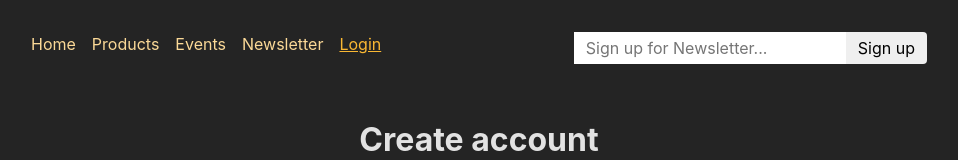
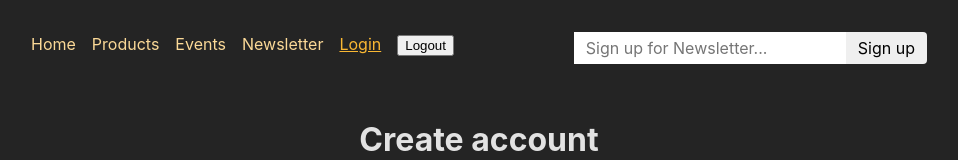
Before and after one commit to Ccharliiee/UReactS201ReactRouter, a React (Create React App) app: page /auth in a window 1280 px wide. Shown: the top 160 px of the page, without its empty margins (161-1119 px from the left). Built offline with nearby package versions, Linux system fonts and the light colour scheme.

Commit message:
add logout function

```diff
--- a/src/App.js
+++ b/src/App.js
@@ -22,6 +22,7 @@ import { eventUploadAction } from "./component/EventForm";
 import NewsletterPage, { newsletterSignupAction } from "./pages/Newsletter";
 import { ErrorPage } from "./pages/errorpage";
 import AuthenticationPage, { authAction } from "./pages/Authentication";
+import { LogoutAction } from "./pages/logout";
 
 const router = createBrowserRouter(
   createRoutesFromElements(
@@ -31,6 +32,7 @@ const router = createBrowserRouter(
         element={<AuthenticationPage />}
         action={authAction}
       />
+      <Route path="/logout" action={LogoutAction} />
       <Route index element={<HomePage />} />
       <Route path="/products" element={<ProductRootLayout />}>
         <Route index element={<ProductContainerFluidExample />} />
--- a/src/component/mainNav.js
+++ b/src/component/mainNav.js
@@ -1,4 +1,4 @@
-import { NavLink } from "react-router-dom";
+import { Form, NavLink } from "react-router-dom";
 
 import classes from "./mainNav.module.css";
 import NewsletterSignup from "./NewsletterSignup";
@@ -60,6 +60,12 @@ const MainNav = () => {
               Login
             </NavLink>
           </li>
+          <li>
+            <Form action="/logout" method="post">
+              {" "}
+              <button>Logout</button>
+            </Form>
+          </li>
         </ul>
       </nav>
       <NewsletterSignup />
--- /dev/null
+++ b/src/pages/logout.js
@@ -0,0 +1,6 @@
+import { redirect } from "react-router-dom";
+
+export const LogoutAction = () => {
+  localStorage.removeItem("eventsAccess");
+  return redirect("/");
+};
```
